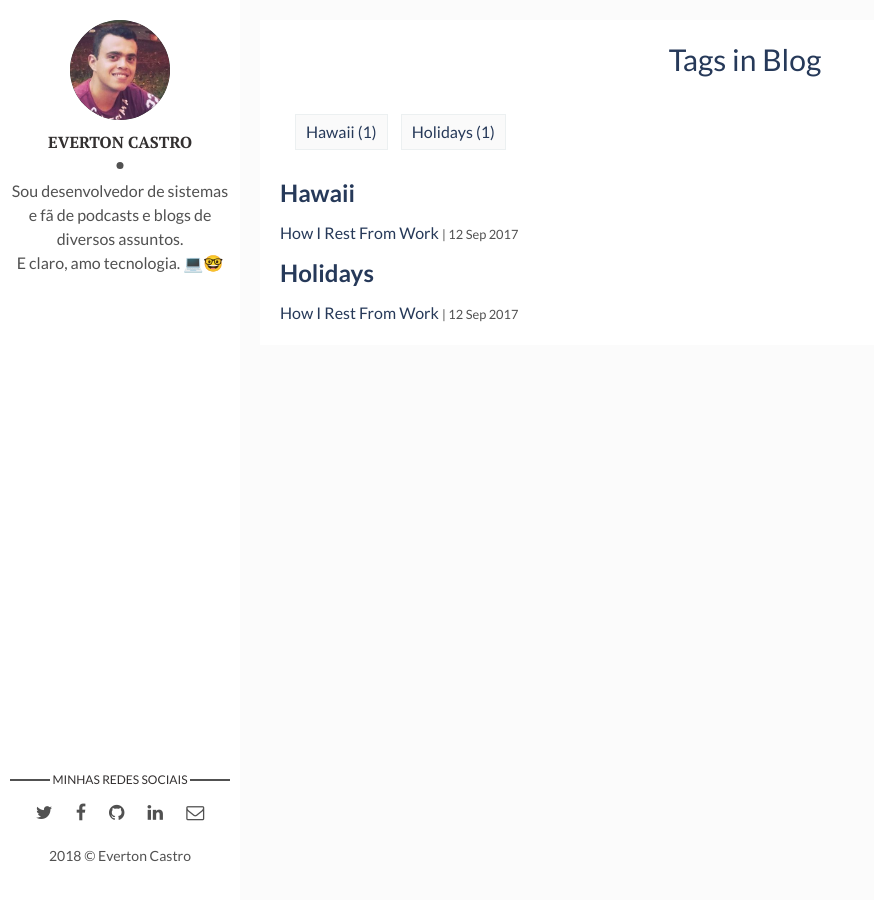
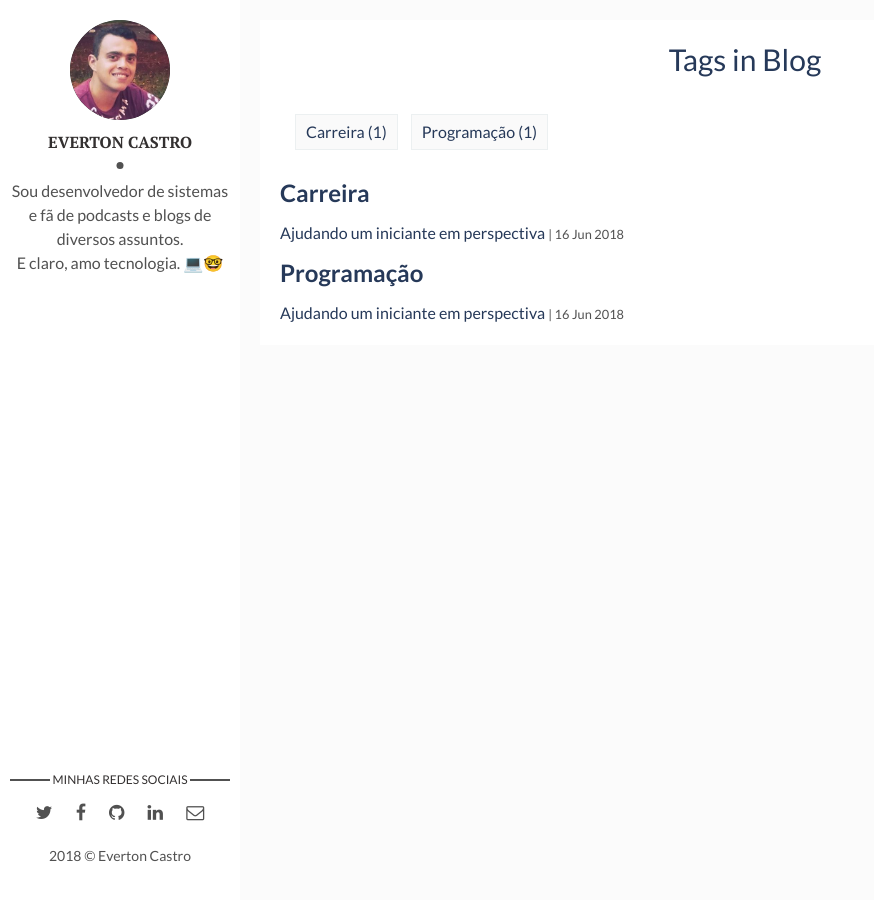
Before and after one commit to evertoncastro/evertoncastro.com, a Jekyll site: the page built from tags.html, in a window 1280 px wide. Shown: the whole page, without its empty margins (0-874 px from the left). Built offline with Jekyll 4.4.1, drawn with Linux system fonts in a browser that asks for light colours.

Commit message:
Change more infos

```diff
--- a/_posts/2017-04-06-how-i-rest-from-work.markdown
+++ b/_posts/2018-06-16-ajudando-um-iniciante-em-perspectiva.markdown
@@ -1,11 +1,12 @@
 ---
 layout: post
-title: How I Rest From Work
-date: 2017-09-12 13:32:20 +0300
-description: You’ll find this post in your `_posts` directory. Go ahead and edit it and re-build the site to see your changes. # Add post description (optional)
-img: i-rest.jpg # Add image post (optional)
-fig-caption: # Add figcaption (optional)
-tags: [Holidays, Hawaii]
+title: Ajudando um iniciante em perspectiva
+date: 2018-06-16 22:29:20 +0300
+description: test
+img: helping-a-starter.jpg
+img-credits: Emma Frances Logan on Unsplash
+fig-caption: Um menino pequeno correndo por uma rua deserta sozinho
+tags: [Carreira, Programação]
 ---
 Fam locavore snackwave bushwick +1 sartorial. Selfies portland knausgaard synth. Pop-up art party marfa deep v pitchfork subway tile 3 wolf moon. Ennui pinterest tumblr yr, adaptogen succulents copper mug twee. Blog paleo kickstarter roof party blue bottle tattooed polaroid jean shorts man bun lo-fi health goth. Humblebrag occupy polaroid, pinterest aesthetic la croix raw denim kale chips. 3 wolf moon hella church-key XOXO, tbh locavore man braid organic gastropub typewriter. Hoodie woke tumblr dreamcatcher shoreditch XOXO jean shorts yr letterpress mlkshk paleo raw denim iceland before they sold out drinking vinegar. Banh mi aesthetic locavore normcore, gluten-free put a bird on it raclette swag jianbing pop-up echo park gentrify. Stumptown brooklyn godard tumeric ethical. Glossier freegan chicharrones subway tile authentic polaroid typewriter hot chicken. Thundercats small batch heirloom meggings.
 
```
Also changed, not shown: other parts of _posts/2018-06-16-ajudando-um-iniciante-em-perspectiva.markdown (+2 -0 lines).
